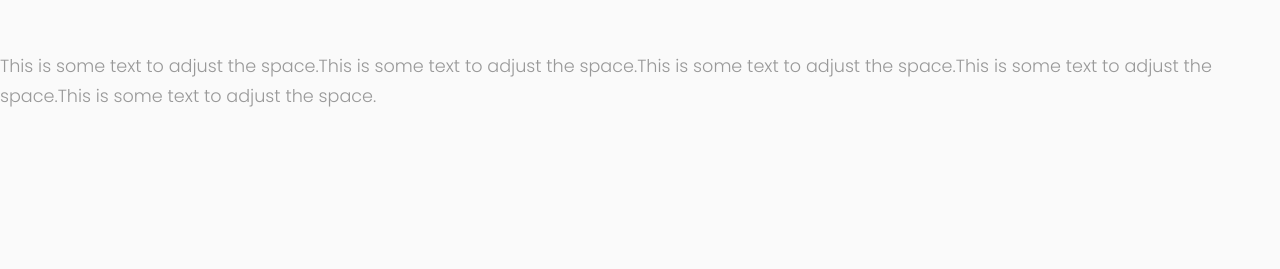
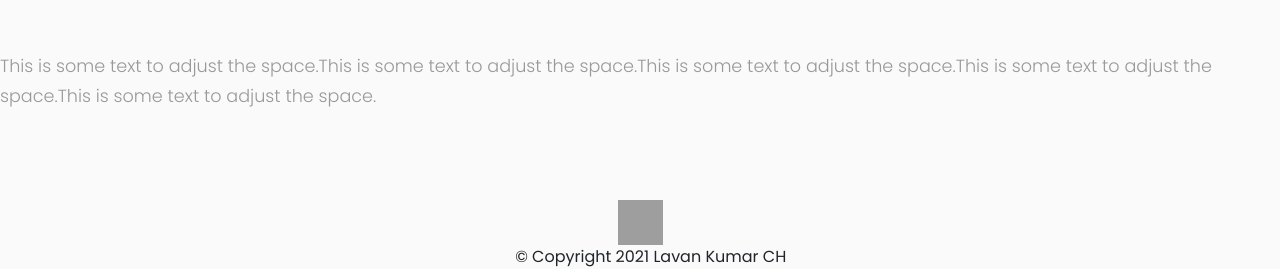
Before and after one commit to lavank179/IotDashboard, a PHP site: template pages/home.php in a window 1280 px wide. Shown: the part 1002-1271 px from the top of the page. Before the commit the page ends 1109 px from the top, so only its background shows below. Run offline with PHP 8.4, Linux system fonts and the light colour scheme; the template is opened without the code that fills it, so the values that code supplies are empty; grey boxes are pictures that could not be loaded.

Commit message:
added footer

```diff
--- a/css/main.css
+++ b/css/main.css
@@ -272,3 +272,13 @@ a.article:hover {
   border-radius: 10px;
   background-color: white;
 }
+
+#go-top img {
+  width: 45px;
+  height: 45px;
+}
+
+footer .ico a{
+  padding-right: 12px;
+  padding-left: 12px;
+}
--- /dev/null
+++ b/headers/footer.php
@@ -0,0 +1,21 @@
+<div class="row">
+    <div class="col-sm-12">
+        <div class="container">
+            <div id="go-top" class="container text-center">
+                <a href="#home"><img src="https://img.icons8.com/dusk/64/000000/circled-chevron-up.png" alt="whoosh"></a>
+            </div>
+            <div class="row">
+                <div class="col-sm-12">
+                    <div class="ico text-center">
+                        <a class="" href="http://instagram.com/lavankumarch/"><i class="fab fa-instagram fa-lg"></i></a>
+                        <a class="" href="https://www.facebook.com/profile.php?id=100009303211539"><i class="fab fa-facebook-square fa-lg"></i></a>
+                        <a class="" href="https://www.linkedin.com/in/lavankumarch179/"><i class="fab fa-linkedin fa-lg"></i></a>
+                        <a class="" href="https://github.com/lavank179"><i class="fab fa-github fa-lg"></i></a>
+                        <a class="" href="mailto:chlavankumar179@gmail.com"><i class="far fa-envelope-open fa-lg"></i></a>
+                        <a>© Copyright 2021 Lavan Kumar CH</a>
+                    </div>
+                </div>
+            </div>
+        </div>
+    </div>
+</div>
--- a/index.php
+++ b/index.php
@@ -51,6 +51,10 @@
 
             </div>
 
+            <footer>
+                <div><?php include('./headers/footer.php'); ?></div>
+            </footer>
+
         </div>
 
 
```
